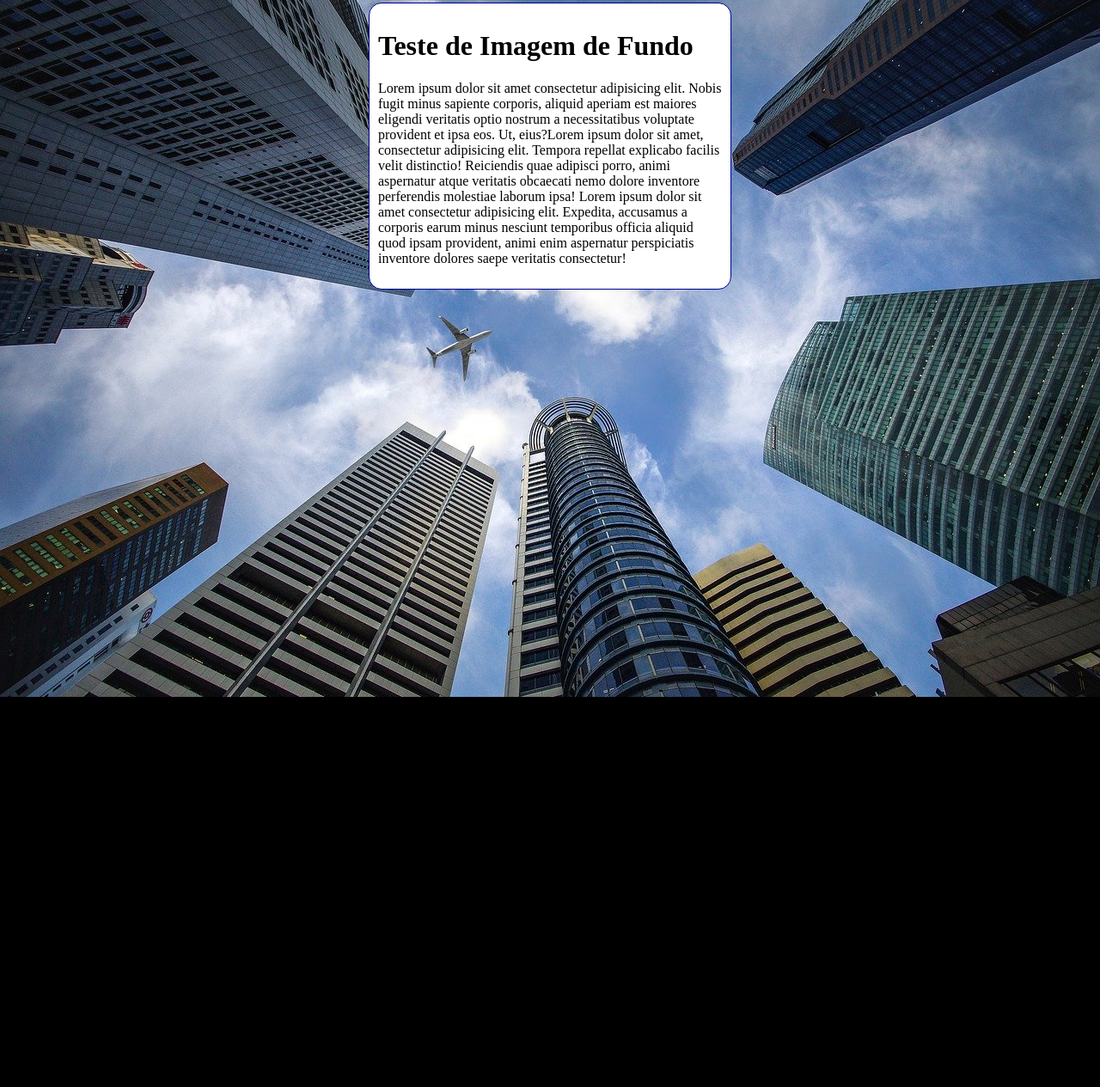
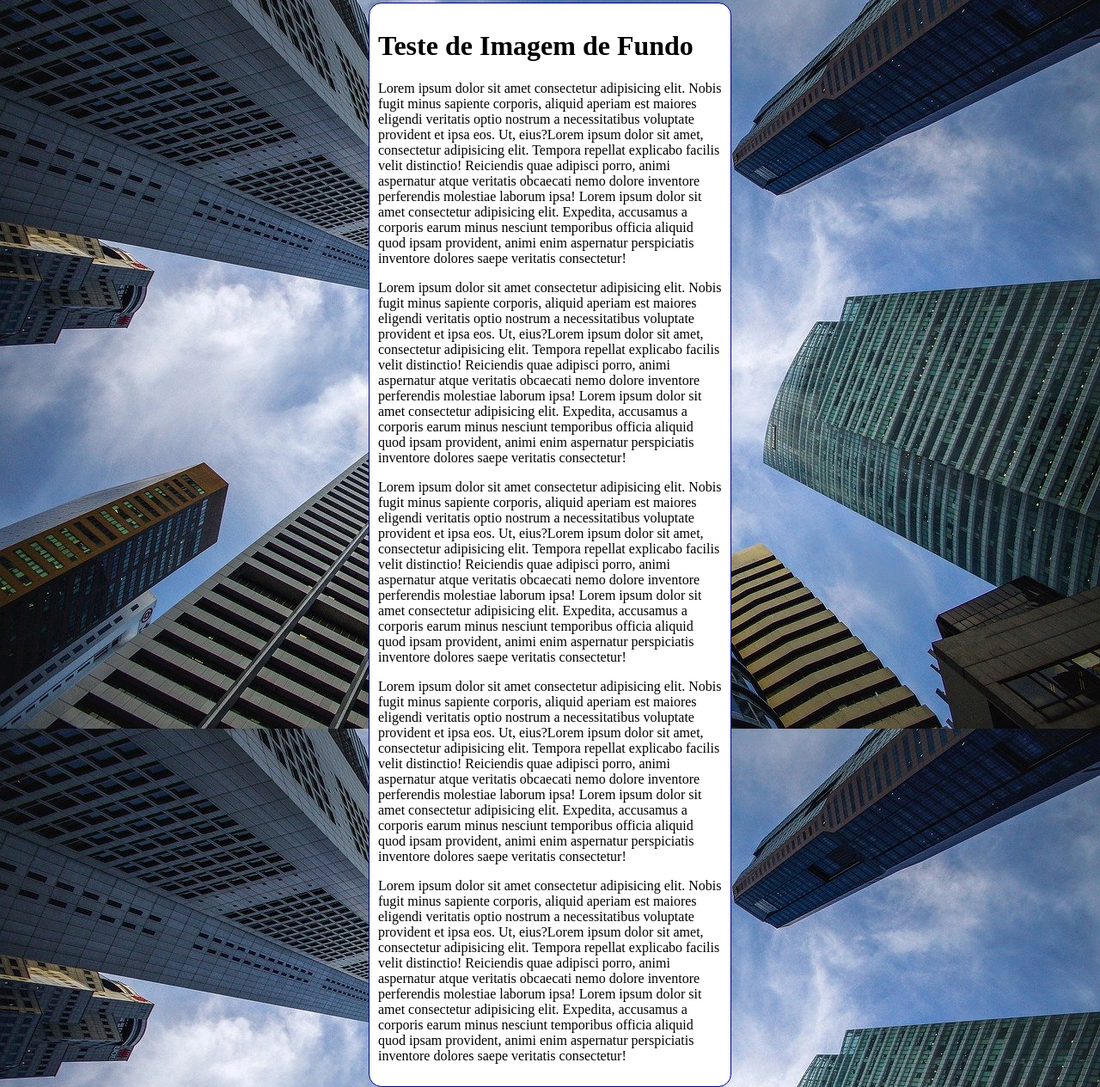
Before and after one commit to Joaomateusdev/html-css, a plain HTML site: page exercicios/ex022/fundo006.html in a window 1280 px wide. Shown: the part 5-1270 px from the top of the page at 86% size. Before the commit the page ends 816 px from the top, so only its background shows below. Drawn offline with Linux system fonts and the light colour scheme.

Commit message:
mudei o fundo006

```diff
--- a/exercicios/ex022/fundo006.html
+++ b/exercicios/ex022/fundo006.html
@@ -10,7 +10,7 @@
             background-color: black;
             background-image: url(imagens/wallpaper002.jpg);
             background-position: center top;
-            background-repeat: no-repeat;
+            background-repeat: repeat-y;
             background-size: cover;
         }
 
@@ -28,6 +28,10 @@
     <main>
         <h1>Teste de Imagem de Fundo</h1>
         <p>Lorem ipsum dolor sit amet consectetur adipisicing elit. Nobis fugit minus sapiente corporis, aliquid aperiam est maiores eligendi veritatis optio nostrum a necessitatibus voluptate provident et ipsa eos. Ut, eius?Lorem ipsum dolor sit amet, consectetur adipisicing elit. Tempora repellat explicabo facilis velit distinctio! Reiciendis quae adipisci porro, animi aspernatur atque veritatis obcaecati nemo dolore inventore perferendis molestiae laborum ipsa! Lorem ipsum dolor sit amet consectetur adipisicing elit. Expedita, accusamus a corporis earum minus nesciunt temporibus officia aliquid quod ipsam provident, animi enim aspernatur perspiciatis inventore dolores saepe veritatis consectetur!</p>
+        <p>Lorem ipsum dolor sit amet consectetur adipisicing elit. Nobis fugit minus sapiente corporis, aliquid aperiam est maiores eligendi veritatis optio nostrum a necessitatibus voluptate provident et ipsa eos. Ut, eius?Lorem ipsum dolor sit amet, consectetur adipisicing elit. Tempora repellat explicabo facilis velit distinctio! Reiciendis quae adipisci porro, animi aspernatur atque veritatis obcaecati nemo dolore inventore perferendis molestiae laborum ipsa! Lorem ipsum dolor sit amet consectetur adipisicing elit. Expedita, accusamus a corporis earum minus nesciunt temporibus officia aliquid quod ipsam provident, animi enim aspernatur perspiciatis inventore dolores saepe veritatis consectetur!</p>
+        <p>Lorem ipsum dolor sit amet consectetur adipisicing elit. Nobis fugit minus sapiente corporis, aliquid aperiam est maiores eligendi veritatis optio nostrum a necessitatibus voluptate provident et ipsa eos. Ut, eius?Lorem ipsum dolor sit amet, consectetur adipisicing elit. Tempora repellat explicabo facilis velit distinctio! Reiciendis quae adipisci porro, animi aspernatur atque veritatis obcaecati nemo dolore inventore perferendis molestiae laborum ipsa! Lorem ipsum dolor sit amet consectetur adipisicing elit. Expedita, accusamus a corporis earum minus nesciunt temporibus officia aliquid quod ipsam provident, animi enim aspernatur perspiciatis inventore dolores saepe veritatis consectetur!</p>
+        <p>Lorem ipsum dolor sit amet consectetur adipisicing elit. Nobis fugit minus sapiente corporis, aliquid aperiam est maiores eligendi veritatis optio nostrum a necessitatibus voluptate provident et ipsa eos. Ut, eius?Lorem ipsum dolor sit amet, consectetur adipisicing elit. Tempora repellat explicabo facilis velit distinctio! Reiciendis quae adipisci porro, animi aspernatur atque veritatis obcaecati nemo dolore inventore perferendis molestiae laborum ipsa! Lorem ipsum dolor sit amet consectetur adipisicing elit. Expedita, accusamus a corporis earum minus nesciunt temporibus officia aliquid quod ipsam provident, animi enim aspernatur perspiciatis inventore dolores saepe veritatis consectetur!</p>
+        <p>Lorem ipsum dolor sit amet consectetur adipisicing elit. Nobis fugit minus sapiente corporis, aliquid aperiam est maiores eligendi veritatis optio nostrum a necessitatibus voluptate provident et ipsa eos. Ut, eius?Lorem ipsum dolor sit amet, consectetur adipisicing elit. Tempora repellat explicabo facilis velit distinctio! Reiciendis quae adipisci porro, animi aspernatur atque veritatis obcaecati nemo dolore inventore perferendis molestiae laborum ipsa! Lorem ipsum dolor sit amet consectetur adipisicing elit. Expedita, accusamus a corporis earum minus nesciunt temporibus officia aliquid quod ipsam provident, animi enim aspernatur perspiciatis inventore dolores saepe veritatis consectetur!</p>
     </main>
 </body>
 </html>
```
